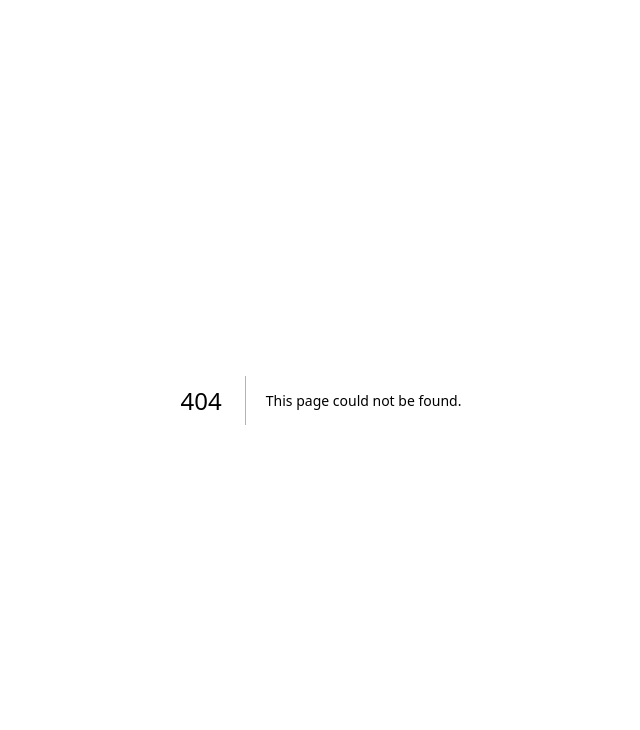
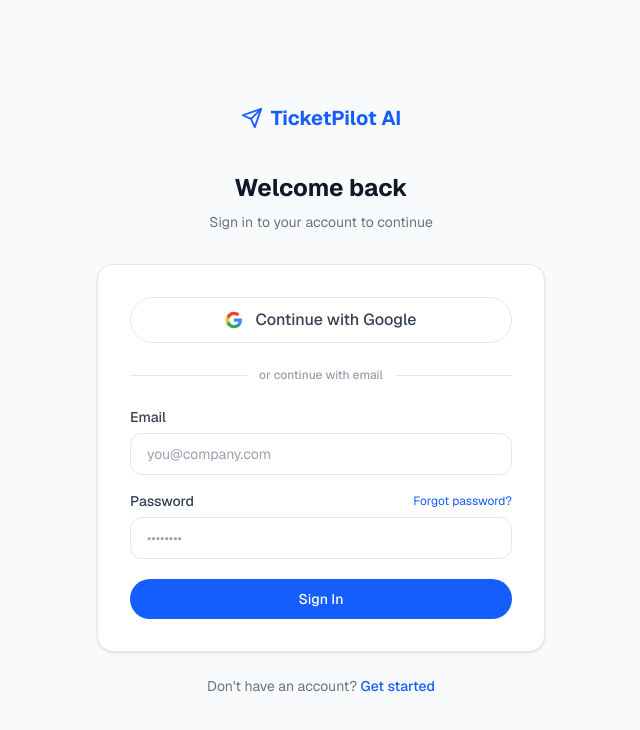
Before and after one commit to lucwii/ai-support, a Next.js app in the folder frontend/: page /auth/login in a window 1280 px wide. Before the commit this address had no page. Shown: the top 730 px of the page, without its empty margins (319-959 px from the left). Built offline with nearby package versions, Linux system fonts and the light colour scheme.

Commit message:
feat: login page finished

```diff
--- /dev/null
+++ b/frontend/src/app/auth/login/page.tsx
@@ -0,0 +1,16 @@
+import LoginForm from '@/components/auth/LoginForm'
+
+export const metadata = {
+  title: 'Sign In — TicketPilot AI',
+  description: 'Sign in to your TicketPilot AI account.',
+}
+
+export default function LoginPage() {
+  return (
+    <main className="min-h-screen bg-gray-50 flex items-center justify-center px-4 py-16">
+      <div className="w-full flex flex-col items-center animate-fade-up">
+        <LoginForm />
+      </div>
+    </main>
+  )
+}
```
